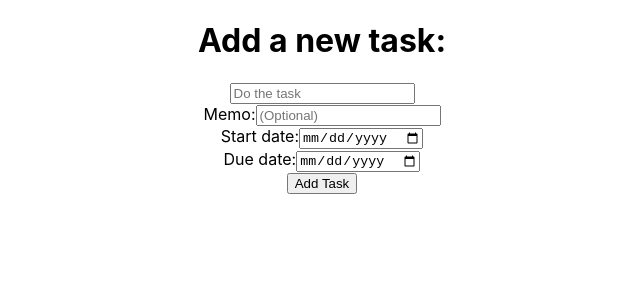
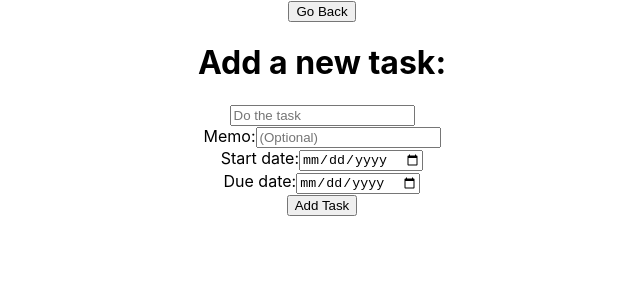
Before and after one commit to kappanjoe/taskbud, a React (Create React App) app in the folder client/: page /add-task in a window 1280 px wide. Shown: the top 300 px of the page, without its empty margins (318-958 px from the left). Built offline with nearby package versions, Linux system fonts and the light colour scheme; no server answers.

Commit message:
chore(client): reorganize pages and components

```diff
--- a/client/src/components/App.tsx
+++ b/client/src/components/App.tsx
@@ -5,8 +5,8 @@ import { AuthContextProvider } from '../contexts/Auth';
 import { UserListContextProvider } from '../contexts/UserList';
 import { socket } from '../socket';
 
-import LogIn from './LogIn';
-import NewTask from './NewTask';
+import LogIn from '../pages/LogIn';
+import NewTask from '../pages/NewTask';
 import SignUp from '../pages/SignUp';
 import Home from '../pages/Home';
 
--- a/client/src/components/NewTask.tsx
+++ b/client/src/pages/NewTask.tsx
@@ -34,6 +34,7 @@ function NewTask() {
 
 	return (
 		<div>
+			<button onClick={() => navigate('/')}>Go Back</button>
 			<form onSubmit={handleSubmit}>
 				<h1>Add a new task:</h1>
 				<label>
```
Also changed, not shown: client/src/pages/LogIn.tsx (renamed from client/src/components/LogIn.tsx).
